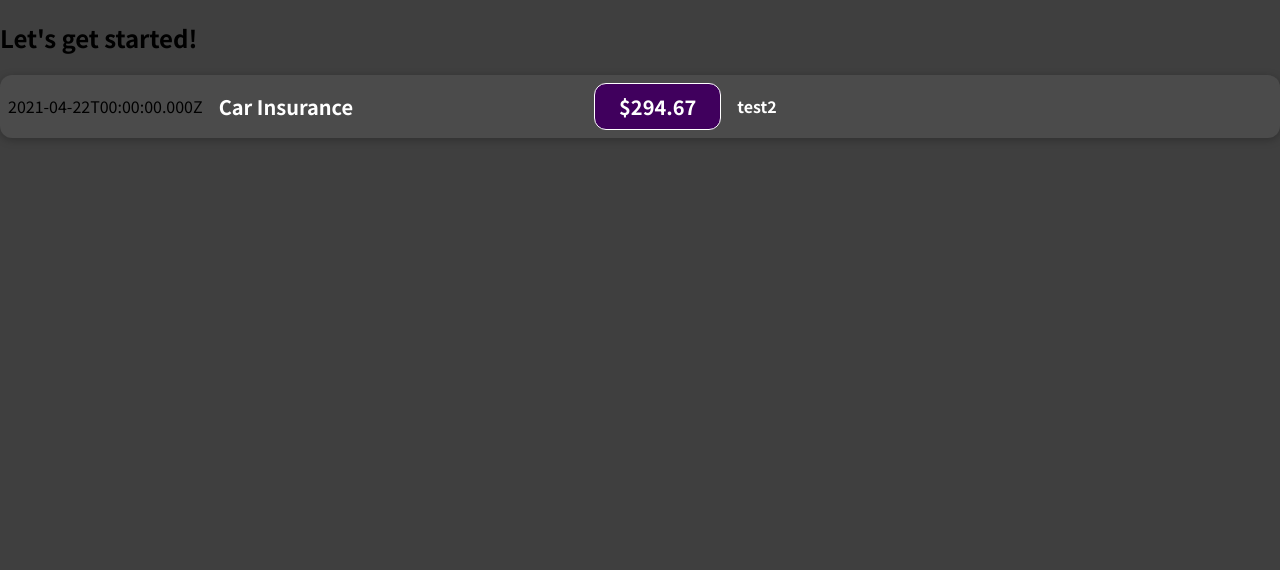
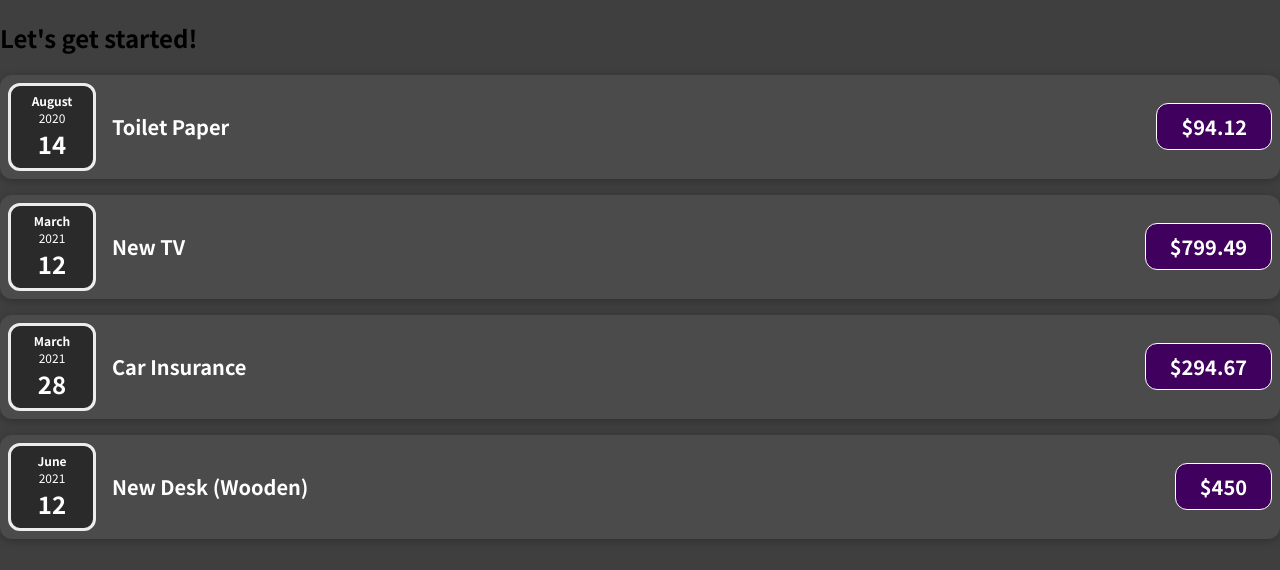
Before and after one commit to EpinderSingh/React-Expense_Tracker, a JavaScript app: page / in a window 1280 px wide. Shown: the top 570 px of the page. Built offline with nearby package versions, Linux system fonts and the light colour scheme.

Commit message:
expeseDate component

```diff
--- a/src/App.js
+++ b/src/App.js
@@ -1,10 +1,50 @@
 import ExpenseItem from './copmponents/ExpenseItem';
 
 function App() {
+  const expenses = [
+    {
+      id: 'e1',
+      title: 'Toilet Paper',
+      amount: 94.12,
+      date: new Date(2020, 7, 14),
+    },
+    { id: 'e2', title: 'New TV', amount: 799.49, date: new Date(2021, 2, 12) },
+    {
+      id: 'e3',
+      title: 'Car Insurance',
+      amount: 294.67,
+      date: new Date(2021, 2, 28),
+    },
+    {
+      id: 'e4',
+      title: 'New Desk (Wooden)',
+      amount: 450,
+      date: new Date(2021, 5, 12),
+    },
+  ];
   return (
     <div>
       <h2>Let's get started!</h2>
-      <ExpenseItem />
+      <ExpenseItem
+        title={expenses[0].title}
+        amount={expenses[0].amount}
+        date={expenses[0].date}
+      />
+      <ExpenseItem
+        title={expenses[1].title}
+        amount={expenses[1].amount}
+        date={expenses[1].date}
+      />
+      <ExpenseItem
+        title={expenses[2].title}
+        amount={expenses[2].amount}
+        date={expenses[2].date}
+      />
+      <ExpenseItem
+        title={expenses[3].title}
+        amount={expenses[3].amount}
+        date={expenses[3].date}
+      />
     </div>
   );
 }
--- /dev/null
+++ b/src/copmponents/ExpenseDate.css
@@ -0,0 +1,26 @@
+.expense-date {
+  display: flex;
+  flex-direction: column;
+  width: 5.5rem;
+  height: 5.5rem;
+  border: 3px solid #ececec;
+  background-color: #2a2a2a;
+  color: white;
+  border-radius: 12px;
+  align-items: center;
+  justify-content: center;
+}
+
+.expense-date__month {
+  font-size: 0.75rem;
+  font-weight: bold;
+}
+
+.expense-date__year {
+  font-size: 0.75rem;
+}
+
+.expense-date__day {
+  font-size: 1.5rem;
+  font-weight: bold;
+}
--- /dev/null
+++ b/src/copmponents/ExpenseDate.js
@@ -0,0 +1,16 @@
+import './ExpenseDate.css';
+
+function ExpenseDate(props) {
+  const month = props.date.toLocaleString('en-US', { month: 'long' });
+  const year = props.date.getFullYear();
+  const day = props.date.toLocaleString('en-US', { day: '2-digit' });
+  return (
+    <div className="expense-date">
+      <div className="expense-date__month">{month}</div>
+      <div className="expense-date__year">{year}</div>
+      <div className="expense-date__day">{day}</div>
+    </div>
+  );
+}
+
+export default ExpenseDate;
--- a/src/copmponents/ExpenseItem.js
+++ b/src/copmponents/ExpenseItem.js
@@ -1,18 +1,15 @@
+import ExpenseDate from './ExpenseDate';
 import './ExpenseItem.css';
 
-function ExpenseItem() {
-  const expenseDate = new Date(2021, 3, 22);
-  const expenseTitle = 'Car Insurance';
-  const expenseAmount = 294.67;
-
+function ExpenseItem(props) {
   return (
     <div className="expense-item">
-      <div>{expenseDate.toISOString()}</div>
+      <ExpenseDate date={props.date} />
+
       <div className="expense-item__description">
-        <h2>{expenseTitle}</h2>
-        <div className="expense-item__price">${expenseAmount}</div>
+        <h2>{props.title}</h2>
+        <div className="expense-item__price">${props.amount}</div>
       </div>
-      <h2>test2</h2>
     </div>
   );
 }
```
Also changed, not shown: 1 other file (tests, documents, lock files or other folders).
